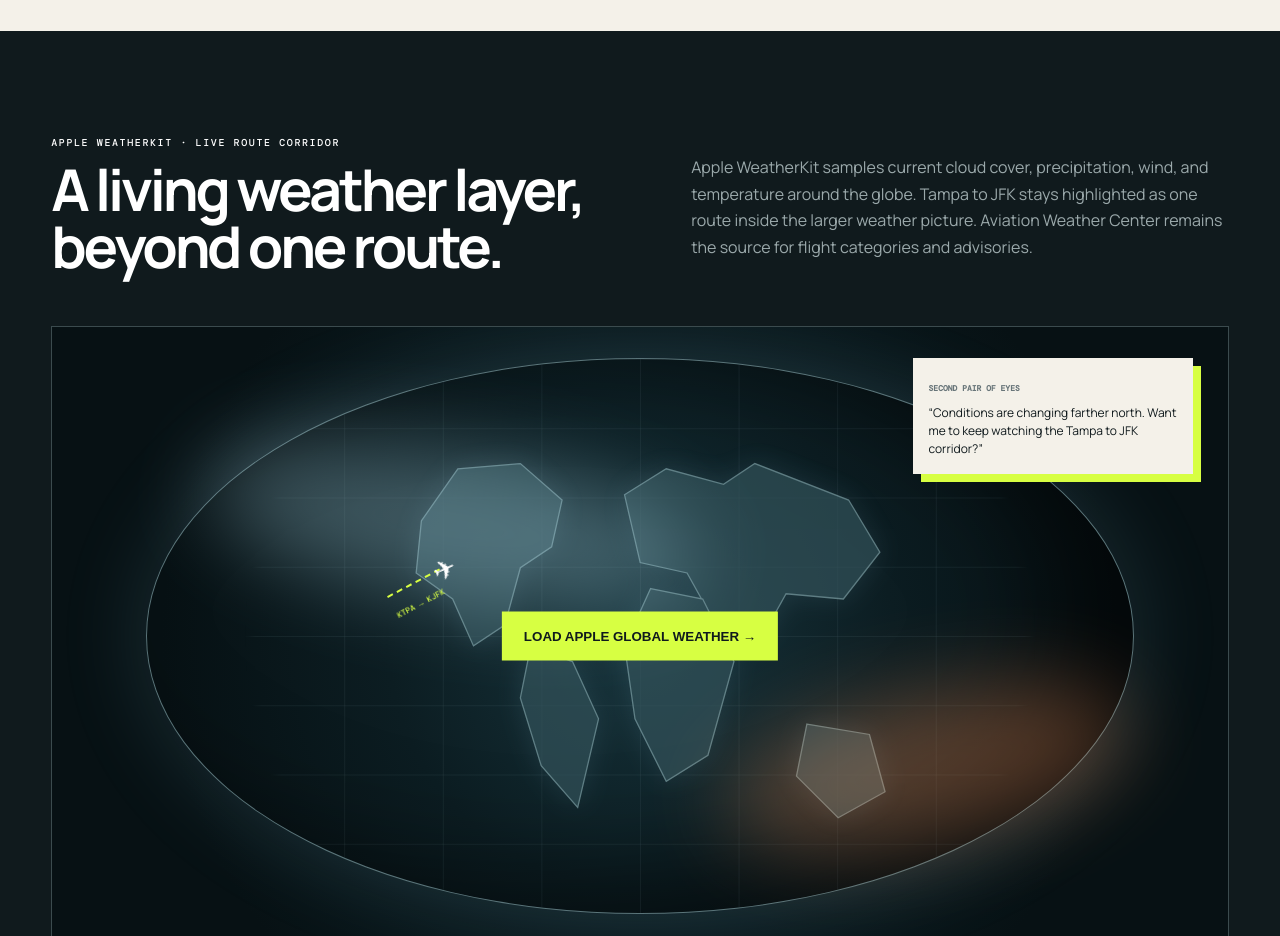
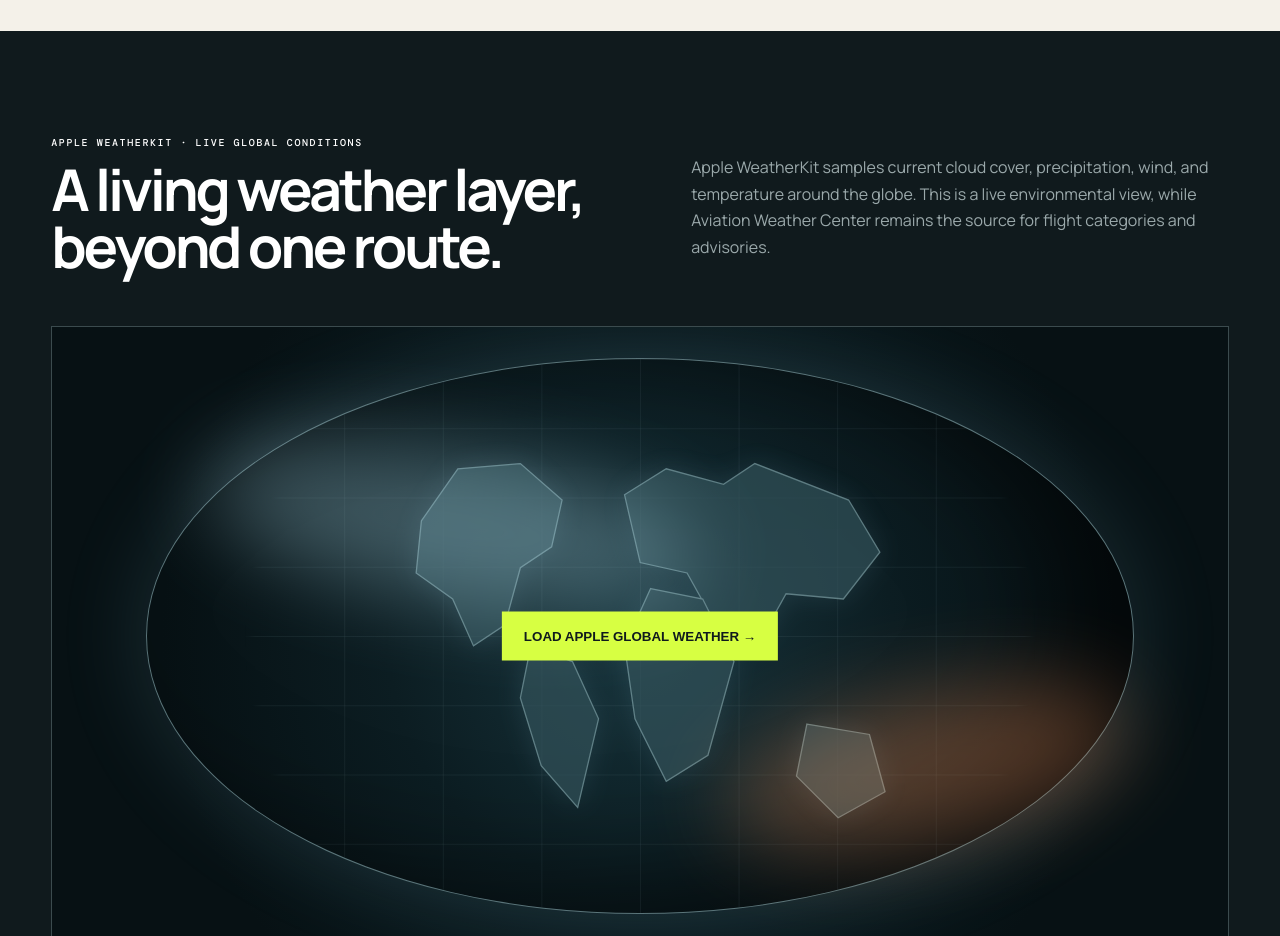
Before and after one commit to NewyorkDev/imc-guardian, a React (Vite) app: page / in a window 1280 px wide. Shown: the part 2520-3456 px from the top of the page. Built offline with nearby package versions, Linux system fonts and the light colour scheme.

Commit message:
Focus Apple globe on live global conditions

```diff
--- a/src/main.jsx
+++ b/src/main.jsx
@@ -14,6 +14,8 @@
   { x: 79, y: 20, id: "KTLH" },
 ];
 const categoryClass = (value) => value.toLowerCase();
+const formatCondition = (value = "Current") =>
+  value.replace(/([a-z])([A-Z])/g, "$1 $2");
 const formatObserved = (value) => {
   if (!value) return "TIME UNAVAILABLE";
   const date = new Date(value);
@@ -625,7 +627,9 @@
         <section className="national-weather">
           <div className="national-head">
             <div>
-              <p className="eyebrow">APPLE WEATHERKIT · LIVE ROUTE CORRIDOR</p>
+              <p className="eyebrow">
+                APPLE WEATHERKIT · LIVE GLOBAL CONDITIONS
+              </p>
               <h2>
                 A living weather layer,
                 <br />
@@ -634,9 +638,9 @@
             </div>
             <p>
               Apple WeatherKit samples current cloud cover, precipitation, wind,
-              and temperature around the globe. Tampa to JFK stays highlighted
-              as one route inside the larger weather picture. Aviation Weather
-              Center remains the source for flight categories and advisories.
+              and temperature around the globe. This is a live environmental
+              view, while Aviation Weather Center remains the source for flight
+              categories and advisories.
             </p>
           </div>
           <div className="global-weather-map">
@@ -659,7 +663,7 @@
             {liveContext?.weatherSamples?.map((sample) => (
               <div
                 key={sample.name}
-                className={`weather-sample ${sample.onRoute ? "route-sample" : ""} ${sample.x > 74 ? "right-label" : ""}`}
+                className={`weather-sample ${sample.x > 74 ? "right-label" : ""}`}
                 style={{
                   left: `${sample.x}%`,
                   top: `${sample.y}%`,
@@ -670,6 +674,7 @@
                 <span>
                   <b>{sample.name}</b>
                   <small>
+                    {formatCondition(sample.conditionCode)} ·{" "}
                     {Math.round((sample.cloudCover || 0) * 100)}% cloud ·{" "}
                     {Math.round(sample.temperature)}°C ·{" "}
                     {Math.round(sample.windSpeed || 0)} km/h
@@ -682,18 +687,6 @@
                 LOAD APPLE GLOBAL WEATHER <span>→</span>
               </button>
             )}
-            <div className="flight-animation">
-              <span className="plane">✈</span>
-              <i />
-              <b>KTPA → KJFK</b>
-            </div>
-            <div className="ai-callout">
-              <small>SECOND PAIR OF EYES</small>
-              <p>
-                “Conditions are changing farther north. Want me to keep watching
-                the Tampa to JFK corridor?”
-              </p>
-            </div>
           </div>
           <footer>
             <span>Weather data provided by Apple WeatherKit</span>
--- a/src/national.css
+++ b/src/national.css
@@ -163,13 +163,6 @@
     0 0 0 7px rgba(180, 220, 234, 0.12),
     0 0 28px rgba(180, 220, 234, var(--cloud));
 }
-.weather-sample.route-sample > i {
-  background: #d7ff42;
-  border-color: #101a1d;
-  box-shadow:
-    0 0 0 7px #d7ff4230,
-    0 0 32px #d7ff4290;
-}
 .weather-sample span {
   position: absolute;
   left: 21px;
@@ -203,52 +196,6 @@
   font-weight: 800;
   cursor: pointer;
 }
-.flight-animation {
-  position: absolute;
-  left: 29%;
-  top: 41%;
-  width: 5%;
-  height: 40px;
-  border-top: 2px dashed #d7ff42;
-  transform: rotate(-28deg);
-  z-index: 4;
-}
-.flight-animation .plane {
-  position: absolute;
-  font-size: 27px;
-  top: -18px;
-  animation: fly-route 7s linear infinite;
-}
-.flight-animation b {
-  position: absolute;
-  top: 15px;
-  font:
-    500 8px "DM Mono",
-    monospace;
-  color: #d7ff42;
-}
-.ai-callout {
-  position: absolute;
-  right: 3%;
-  top: 5%;
-  z-index: 4;
-  width: 280px;
-  background: #f4f1e9;
-  color: #101a1d;
-  padding: 16px;
-  box-shadow: 8px 8px 0 #d7ff42;
-}
-.ai-callout small {
-  font:
-    700 8px "DM Mono",
-    monospace;
-  color: #687579;
-}
-.ai-callout p {
-  font-size: 12px;
-  line-height: 1.5;
-  margin: 8px 0 0;
-}
 .national-weather > footer {
   display: flex;
   justify-content: space-between;
@@ -257,19 +204,6 @@
     500 8px "DM Mono",
     monospace;
   padding-top: 13px;
-}
-@keyframes fly-route {
-  0% {
-    left: 0;
-    transform: rotate(4deg);
-  }
-  50% {
-    transform: rotate(-3deg);
-  }
-  100% {
-    left: 93%;
-    transform: rotate(4deg);
-  }
 }
 .route-watch {
   padding: 100px 4vw;
@@ -427,9 +361,6 @@
     display: block;
     margin-top: 7px;
   }
-  .ai-callout {
-    width: 230px;
-  }
   .condition .numbers {
     grid-template-columns: 1fr 1fr;
   }
```
